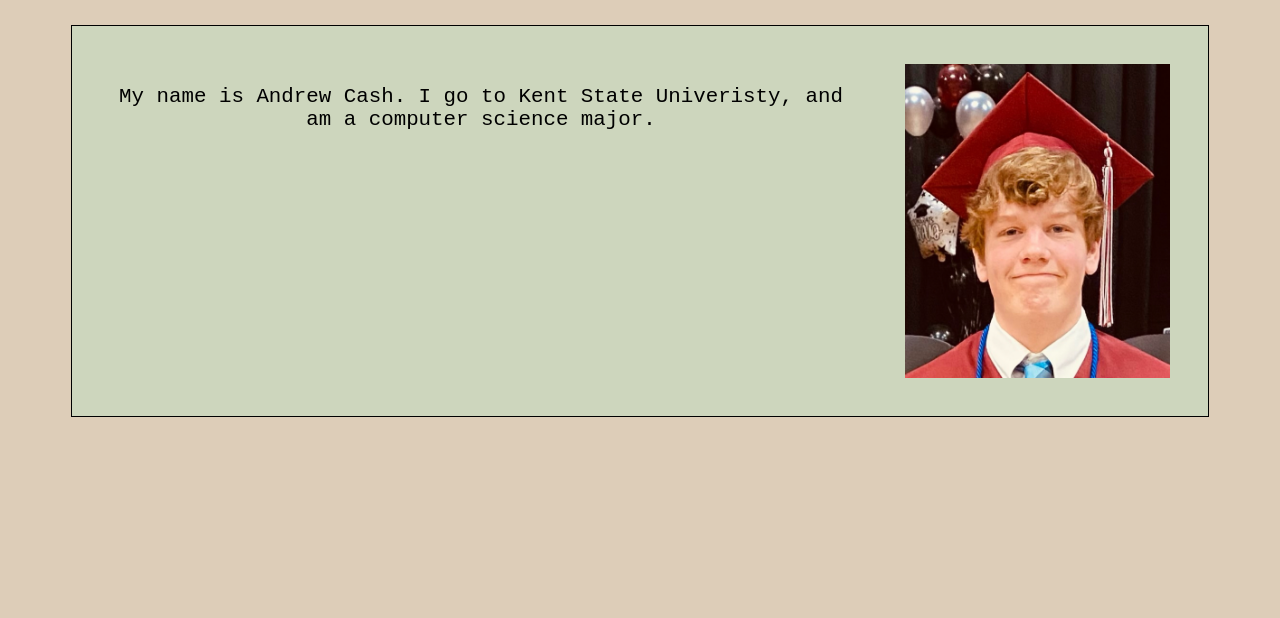
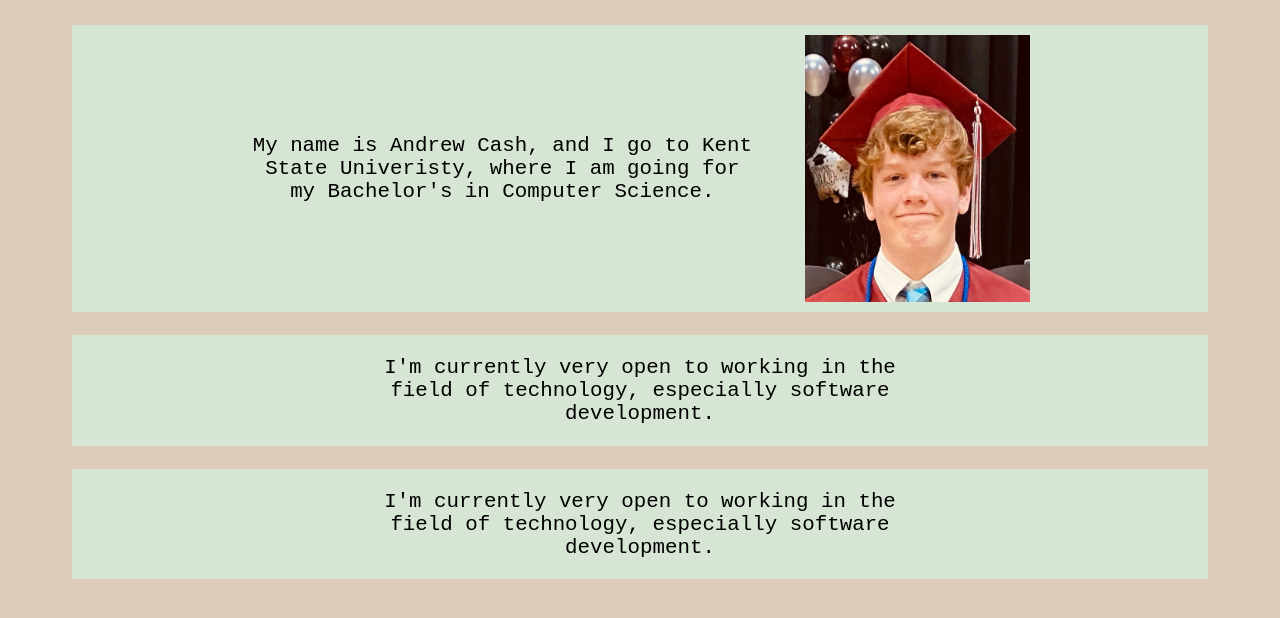
Before and after one commit to acash11/About-Me, a plain HTML site: page index.html in a window 1280 px wide. Shown: the part 58-676 px from the top of the page. Drawn offline with Linux system fonts and the light colour scheme.

Commit message:
Big changes

```diff
--- a/index.html
+++ b/index.html
@@ -1,24 +1,42 @@
 <html>
     <header>
+
+        <meta name="viewport" content="width=device-width, initial-scale=1.0">
+
         <style>
 
             header, body {
                 font-family: 'Courier New', Courier, monospace;
-                font-size: 125%;
                 text-align:center;
                 font-size: calc(1vw + 1vh);
                 background-color: rgb(221, 205, 184);
             }
 
             div {
-                max-width:90%; height: auto; border: solid black 1px; box-sizing: border-box; overflow: hidden;
-                margin-left: 5%; margin-right:5%;
-                padding:3%;
-                background-color: rgba(127, 255, 212, 0.171);
+
+                margin: 0 5vw 0 5vw;
+                background-color: rgba(211, 255, 240, 0.514);
+                display: flex;
+                align-items: center;
+                justify-content: center;
+
+
+            }
+
+            p {
+
+                width: 50%;
+
             }
 
             .right_image {
-                float: right; max-width: 25%; height: auto; margin-left: 5%
+                width: 20vw;
+                height: auto;
+                margin-left:5%;
+                margin-top:1%;
+                margin-bottom:1%;
+                max-width:225px;
+
             }
 
         </style>
@@ -31,14 +49,36 @@
     <body>
 
         <div>
-            <img src="IMG_2296.jpg" alt="A picture of me" class="right_image">
-            <p>
+
+            <div style="background-color: rgba(0, 0, 0, 0);">
+
+                <p>
+
+                    My name is Andrew Cash, and I go to Kent State Univeristy, where I am going for my Bachelor's in Computer Science.
 
 
+                </p>
+                <img src="IMG_2296.jpg" alt="A picture of me" class="right_image">
 
-                My name is Andrew Cash. I go to Kent State Univeristy, and am a computer science major.
+            </div>
+        </div>
 
+        <br>
+
+        <div>
+            <p>
+                I'm currently very open to working in the field of technology, especially software development.
             </p>
         </div>
+
+        <br>
+
+        <div>
+            <p>
+                I'm currently very open to working in the field of technology, especially software development.
+            </p>
+        </div>
+
+
     </body>
 </html>
```
